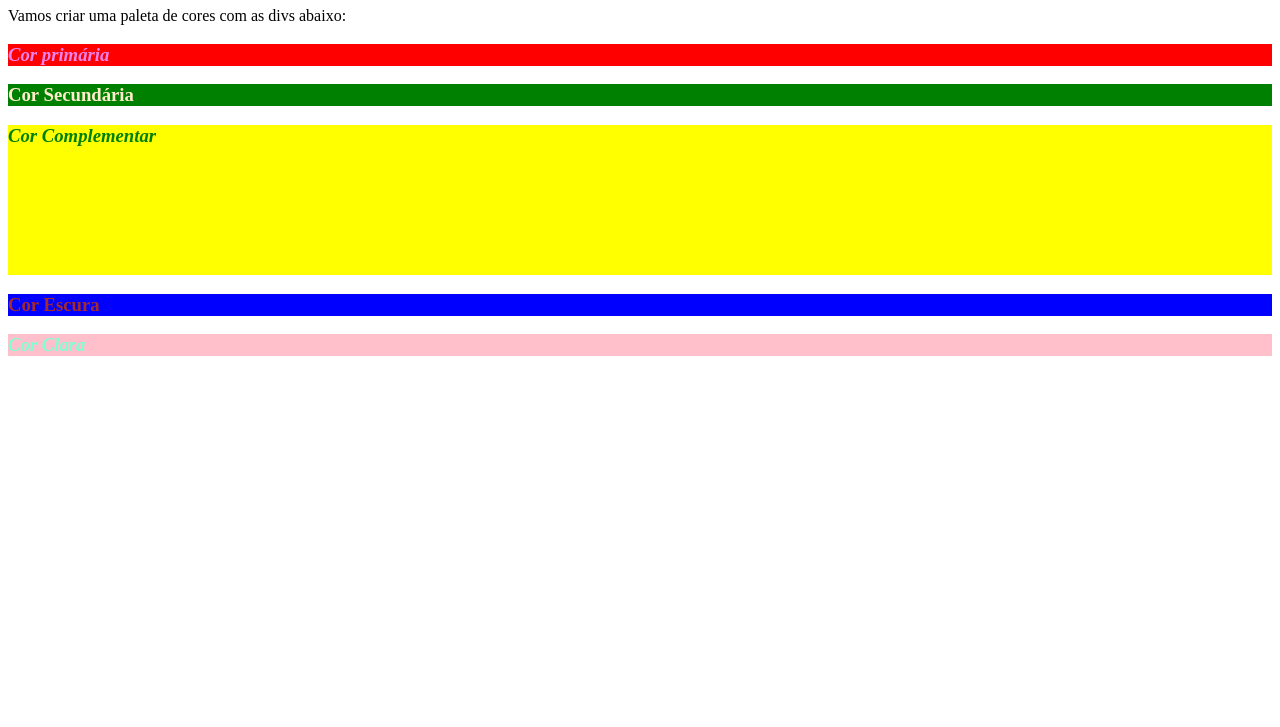
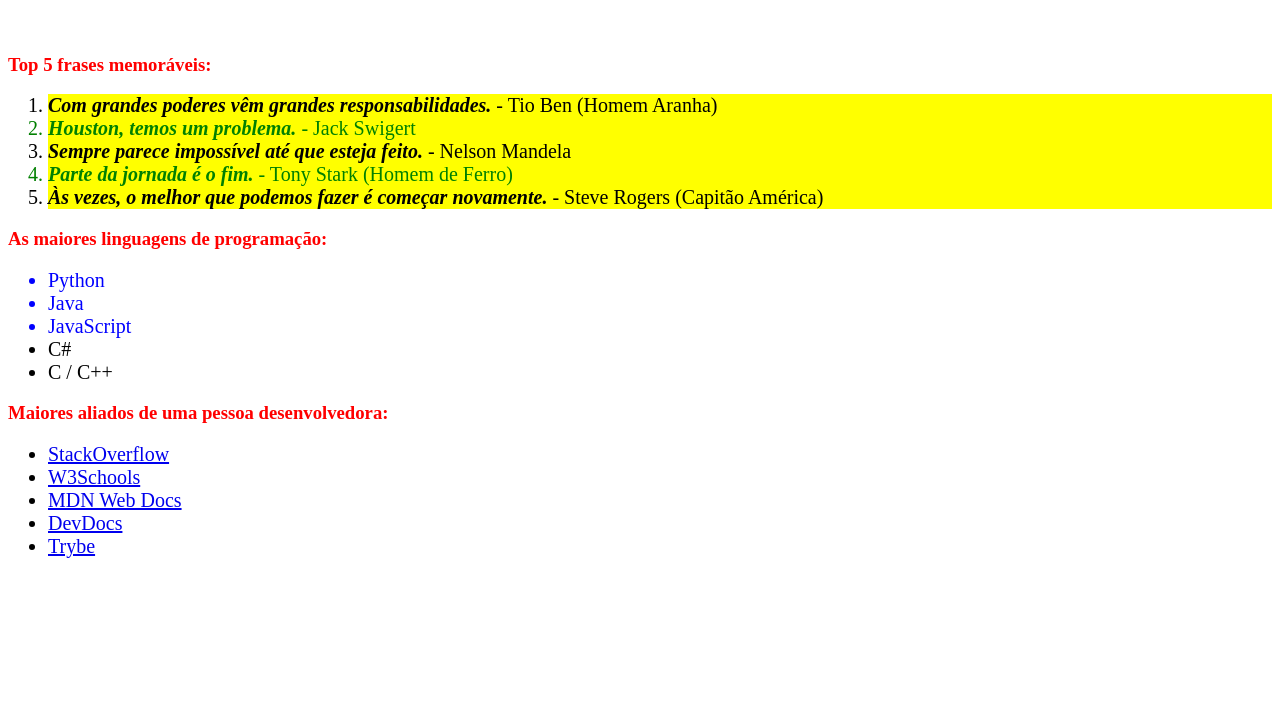
Before and after one commit to marcoglnd/trybe-exercises, a plain HTML site: page 3.3/index.html in a window 1280 px wide. Shown: the part 73-800 px from the top of the page. Drawn offline with Linux system fonts and the light colour scheme.

Commit message:
exercício 4 resolvido

```diff
--- a/3.3/index.html
+++ b/3.3/index.html
@@ -1,36 +1,46 @@
 <!DOCTYPE html>
 <html lang="pt-br">
   <head>
-  <meta charset="UTF-8">
-  <title>Pseudoclasses</title>
-  <link rel="stylesheet" href="style.css">
+    <meta charset="UTF-8">
+    <link rel="stylesheet" href="style.css">
+    <title>#GoTrybe</title>
   </head>
   <body>
-    <h1>Paleta de Cores</h1>
-    <p>Vamos criar uma paleta de cores com as divs abaixo:</p>
-    <div>
-      <h3>Cor primária</h3>
-    </div>
-    <div>
-      <h3>Cor Secundária</h3>
-    </div>
-    <div>
-      <h3>Cor Complementar</h3>
-    </div>
-    <div>
-      <h3>Cor Escura</h3>
-    </div>
-    <div>
-      <h3>Cor Clara</h3>
-    </div>
-    <!-- EXERCÍCIOS
- Estilize as divs para que, ao passar o cursor por cima das mesmas, elas
-      ganhem uma borda.
- Faça cada div ter uma cor própria.
- Estilize cada uma das tags <h3>.
- Faça a terceira div ser maior que as demais.
- Deixe as tags ímpares <h3> com o texto em itálico.
-
-    -->
+    <h1><em>Combinações e Classes Descendentes</em></h1>
+    <br />
+    <h3>Top 5 frases memoráveis:</h3>
+    <ol>
+      <li><em>Com grandes poderes vêm grandes responsabilidades.</em> - Tio Ben (Homem Aranha)</li>
+      <li><em>Houston, temos um problema.</em> - Jack Swigert</li>
+      <li><em>Sempre parece impossível até que esteja feito.</em> - Nelson Mandela</li>
+      <li><em>Parte da jornada é o fim.</em> - Tony Stark (Homem de Ferro)</li>
+      <li><em>Às vezes, o melhor que podemos fazer é começar novamente.</em> - Steve Rogers (Capitão América)</li>
+    </ol>
+    <h3>As maiores linguagens de programação:</h3>
+    <ul>
+      <li>Python</li>
+      <li>Java</li>
+      <li>JavaScript</li>
+      <li>C#</li>
+      <li>C / C++</li>
+    </ul>
+    <h3>Maiores aliados de uma pessoa desenvolvedora:</h3>
+    <ul>
+      <li>
+        <a href="https://pt.stackoverflow.com/">StackOverflow</a>
+      </li>
+      <li>
+        <a href="https://www.w3schools.com/">W3Schools</a>
+      </li>
+      <li>
+        <a href="https://developer.mozilla.org/pt-BR/">MDN Web Docs</a>
+      </li>
+      <li>
+        <a href="https://devdocs.io/">DevDocs</a>
+      </li>
+      <li>
+        <a href="https://app.betrybe.com/">Trybe</a>
+      </li>
+    </ul>
   </body>
 </html>
--- a/3.3/style.css
+++ b/3.3/style.css
@@ -1,33 +1,57 @@
-div:hover {
-  border: 2px solid black;
+/*
+ - Faça com que todos os itens de Listas Ordenadas tenham uma cor de fundo amarela. Se a numeração do item for PAR, faça a cor de fonte ser verde. Se o número for considerado primo, utilize a propriedade text-transform para deixar o texto maiúsculo. (Dica: combinar classes pode ser útil aqui).
+ - Faça todas as tags Header (h1, h2...) possuírem cor de fonte vermelha e, se alguma delas estiver em itálico, aumente seu tamanho para 40px e acrescente uma borda de 1px preta e sólida.
+ - Faça todas as li's terem 20px de tamanho de fonte e, para todo texto em itálico dentro de alguma li, utilize a propriedade font-weight para deixá-lo negrito.
+ - Na listagem de linguagens de programação, faça com que as 3 primeiras da lista possuam cor de fonte azul e, se alguma possuir "java*" no texto, utilize uma cor de fundo rosa.
+ - (Bônus) Para cada link na lista de aliados da pessoa desenvolvedora, faça com que ao passar o mouse sobre cada um, o texto fique em negrito e assuma a cor de fonte "temática do site"
+  Dica 1: Utilize o seletor :hover para controlar o passar do mouse.
+  Dica 2: Sugestão de cores padrão. StackOverflow (laranja), W3Schools (verde), MDN (preta), DevDocs (amarela), Trybe (verde).
+
+*/
+
+ol li {
+  background-color: yellow;
 }
 
-div:nth-of-type(1n) {
-  background-color: red;
-  color: violet;
-}
-
-div:nth-of-type(2n) {
-  background-color: green;
-  color: blanchedalmond;
-}
-
-div:nth-of-type(3n) {
-  background-color: yellow;
-  height: 150px;
+ol li:nth-child(even) {
   color: green;
 }
 
-div:nth-of-type(4n) {
-  background-color: blue;
-  color: brown;
+h1, h2, h3 {
+  color: red;
 }
 
-div:nth-of-type(5n) {
-  background-color: pink;
-  color: aquamarine;
+h1 em {
+  font-size: 40px;
+  border: 1px solid black;
 }
 
-div:nth-child(odd) {
-  font-style: italic;
+li {
+  font-size: 20px;
 }
+
+li em {
+  font-weight: bold;
+}
+
+ul:nth-of-type(1) :nth-child(1) {
+  color: blue;
+}
+
+ul:nth-of-type(1) :nth-child(2) {
+  color: blue;
+}
+
+ul:nth-of-type(1) :nth-child(3) {
+  color: blue;
+}
+
+a:hover[href*="stack"] {
+  font-weight: 600;
+  color: orange;
+}
+
+a:hover[href*="w3schools"] {
+  font-weight: 600;
+  color: green;
+}
```
